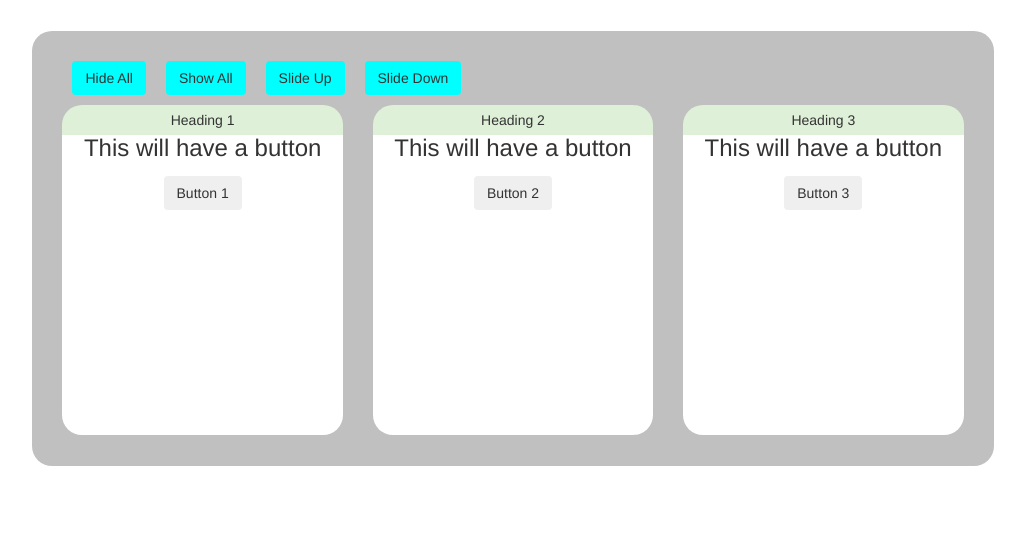
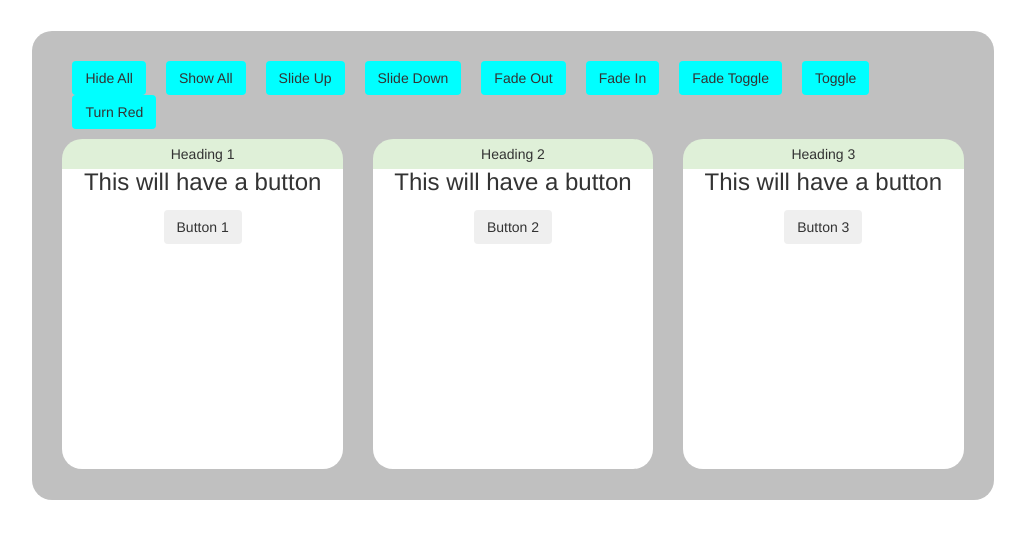
Before and after one commit to natetan/jquery-notes, a plain HTML site: page index.html in a window 1280 px wide. Shown: the whole page, without its empty margins (127-1152 px from the left). Drawn offline with nearby package versions, Linux system fonts and the light colour scheme.

Commit message:
added turn red button

```diff
--- a/index.html
+++ b/index.html
@@ -21,6 +21,11 @@
 					<button class="btn panel-buttons" id="showButton">Show All</button>
 					<button class="btn panel-buttons" id="slideUpButton">Slide Up</button>
 					<button class="btn panel-buttons" id="slideDownButton">Slide Down</button>
+					<button class="btn panel-buttons" id="fadeOutButton">Fade Out</button>
+					<button class="btn panel-buttons" id="fadeInButton">Fade In</button>
+					<button class="btn panel-buttons" id="fadeToggleButton">Fade Toggle</button>
+					<button class="btn panel-buttons" id="toggleButton">Toggle</button>
+					<button class="btn panel-buttons" id="turnRedButton">Turn Red</button>
 				</div>
 				<div class="row">
 					<div class="col-xs-4 columns" id="panel1">
```
